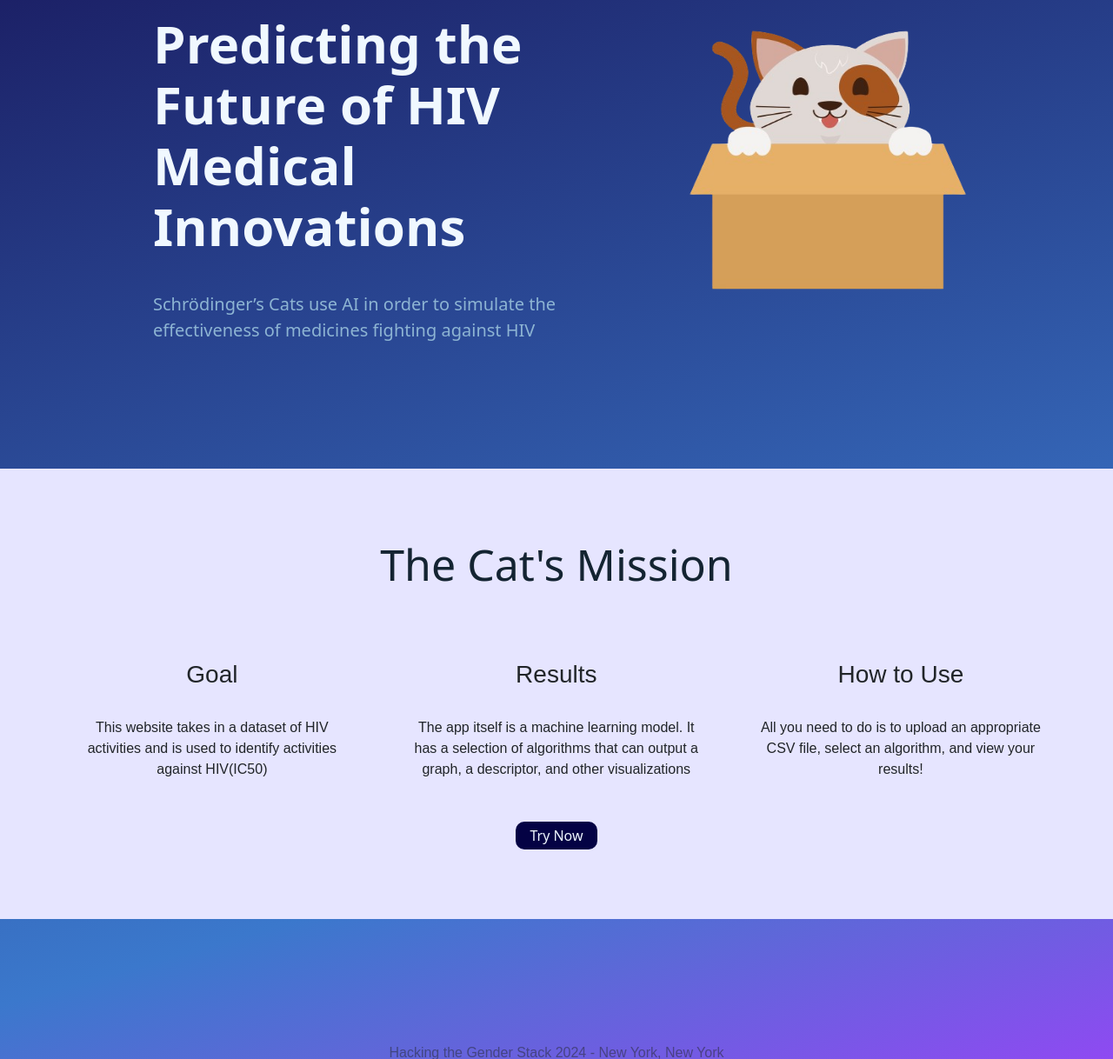
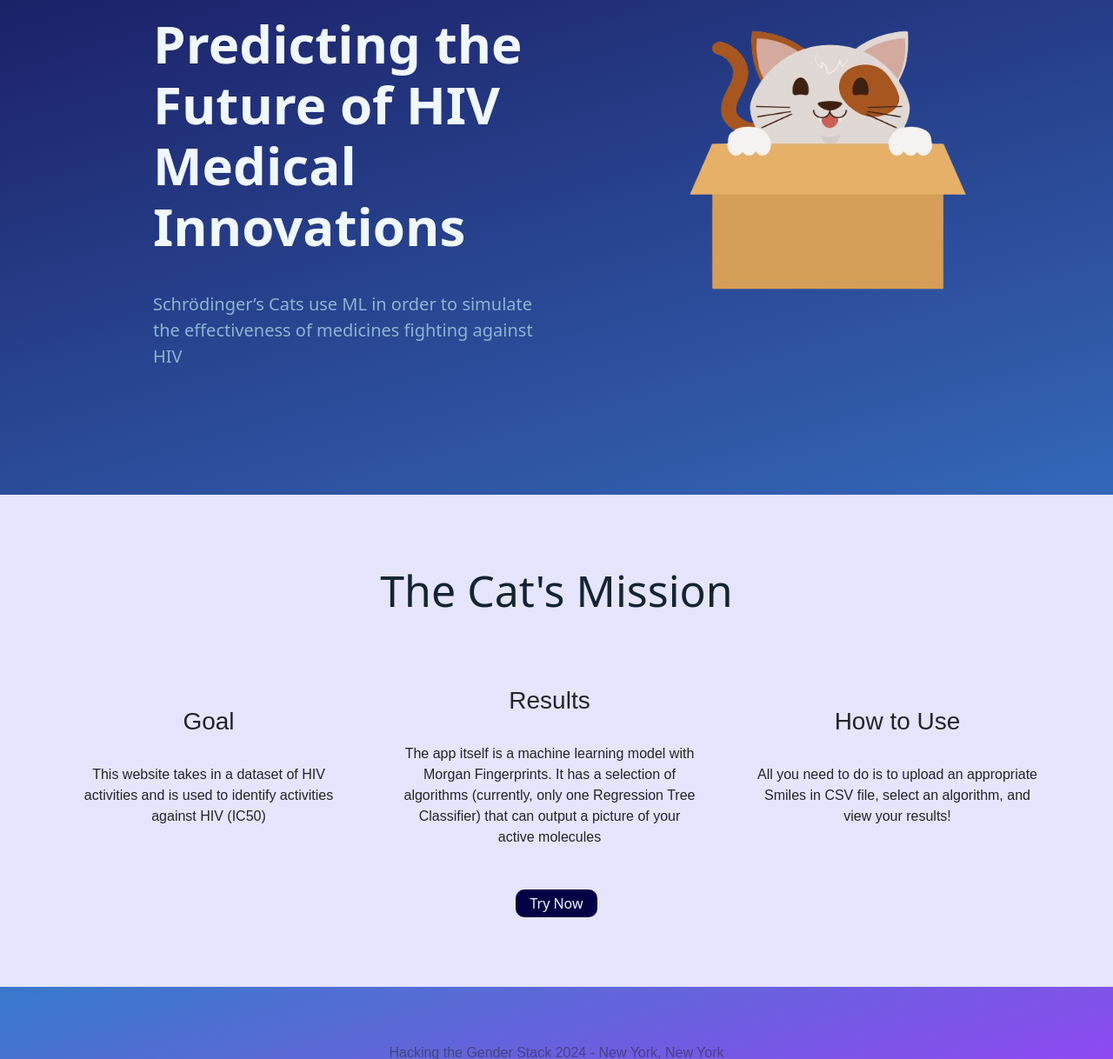
Before and after one commit to lisdis19/SchrodingersCats, a Django app: template website/templates/home.html in a window 1280 px wide. Shown: the part 185-1403 px from the top of the page at 87% size. Run offline with Django 4.2, Linux system fonts and the light colour scheme; the template is opened without the code that fills it, so the values that code supplies are empty; parts of the project's set-up code (start-up, migrations or seed data) failed here and were passed over.

Commit message:
Merge branch 'main' of github.com:lisdis19/SchrodingersCats

```diff
--- a/website/templates/home.html
+++ b/website/templates/home.html
@@ -156,7 +156,7 @@
 <div class="home__container" id="home">
     <div class="home__container-text">
     <h1>Predicting the Future of HIV Medical Innovations</h1>
-    <p>Schrödinger’s Cats use AI in order to simulate the effectiveness of medicines fighting against HIV</p>
+    <p>Schrödinger’s Cats use ML in order to simulate the effectiveness of medicines fighting against HIV</p>
     </div>
     <div class="home__container-image">
         {% load static %}
@@ -169,15 +169,15 @@
     <div class="about__container-features">
         <div class="about__container-feature">
             <h3>Goal</h3>
-            <p>This website takes in a dataset of HIV activities and is used to identify activities against HIV(IC50)</p>
+            <p>This website takes in a dataset of HIV activities and is used to identify activities against HIV (IC50)</p>
         </div>
         <div class="about__container-feature">
             <h3>Results</h3>
-            <p>The app itself is a machine learning model. It has a selection of algorithms that can output a graph, a descriptor, and other visualizations</p>
+            <p>The app itself is a machine learning model with Morgan Fingerprints. It has a selection of algorithms (currently, only one Regression Tree Classifier) that can output a picture of your active molecules</p>
         </div>
         <div class="about__container-feature">
             <h3>How to Use</h3>
-            <p>All you need to do is to upload an appropriate CSV file, select an algorithm, and view your results!</p>
+            <p>All you need to do is to upload an appropriate Smiles in CSV file, select an algorithm, and view your results!</p>
         </div>
     </div>
     <div class="about__container-button">
```
